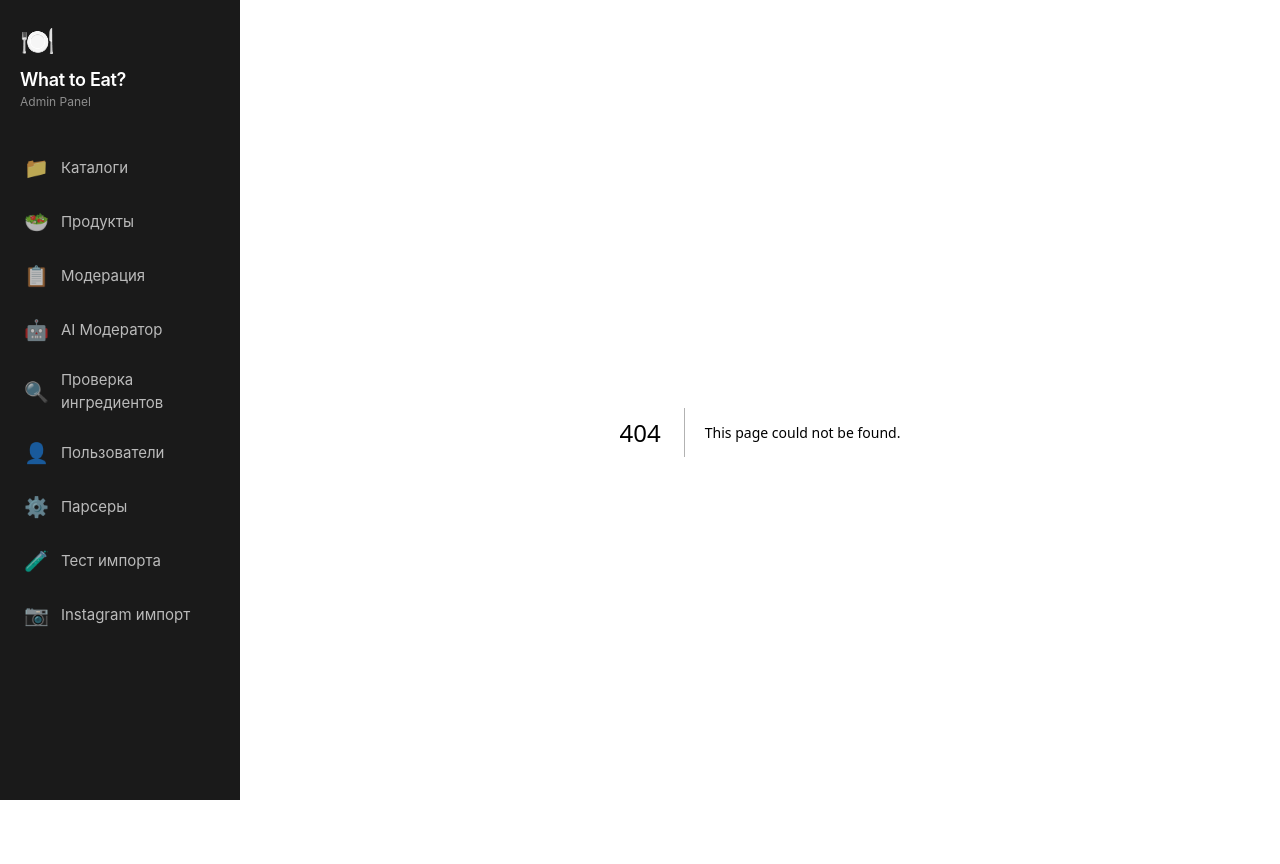
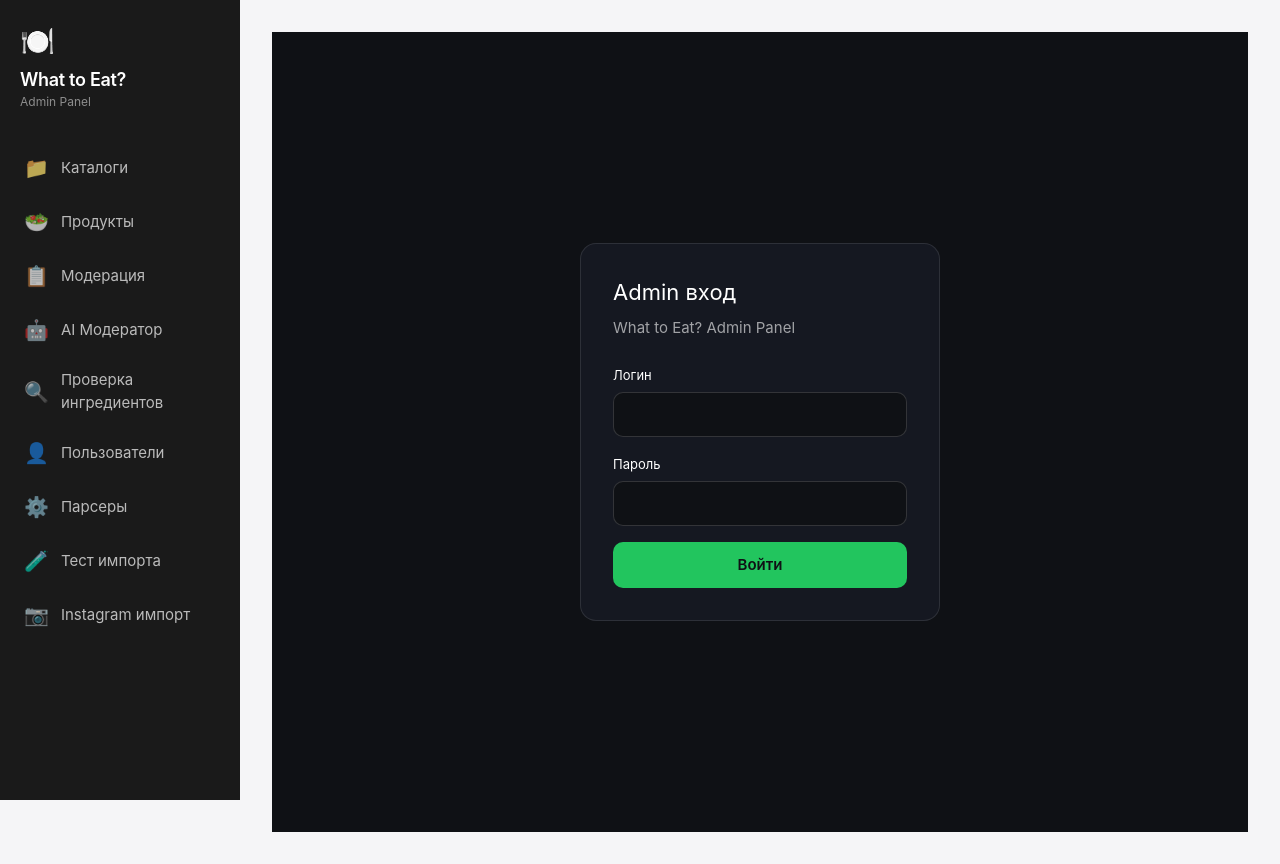
Before and after one commit to dev-bsvit/what-to-eat-admin, a Next.js app: page /login in a window 1280 px wide. Before the commit this address had no page. Built offline with nearby package versions, Linux system fonts and the light colour scheme.

Commit message:
Add login page and cookie auth

```diff
--- /dev/null
+++ b/src/app/api/login/route.ts
@@ -0,0 +1,26 @@
+import { NextResponse } from "next/server";
+
+export async function POST(request: Request) {
+  const { username, password } = await request.json();
+
+  const user = process.env.ADMIN_USER;
+  const pass = process.env.ADMIN_PASS;
+
+  if (!user || !pass) {
+    return NextResponse.json({ error: "Admin credentials not configured" }, { status: 500 });
+  }
+
+  if (username !== user || password !== pass) {
+    return NextResponse.json({ error: "Invalid credentials" }, { status: 401 });
+  }
+
+  const token = btoa(`${user}:${pass}`);
+  const response = NextResponse.json({ ok: true });
+  response.cookies.set("admin_auth", token, {
+    httpOnly: true,
+    secure: process.env.NODE_ENV === "production",
+    sameSite: "lax",
+    path: "/",
+  });
+  return response;
+}
--- /dev/null
+++ b/src/app/api/logout/route.ts
@@ -0,0 +1,13 @@
+import { NextResponse } from "next/server";
+
+export async function POST() {
+  const response = NextResponse.json({ ok: true });
+  response.cookies.set("admin_auth", "", {
+    httpOnly: true,
+    secure: process.env.NODE_ENV === "production",
+    sameSite: "lax",
+    path: "/",
+    maxAge: 0,
+  });
+  return response;
+}
--- /dev/null
+++ b/src/app/login/page.tsx
@@ -0,0 +1,125 @@
+"use client";
+
+import { useState } from "react";
+import { useRouter } from "next/navigation";
+
+export default function LoginPage() {
+  const router = useRouter();
+  const [username, setUsername] = useState("");
+  const [password, setPassword] = useState("");
+  const [error, setError] = useState<string | null>(null);
+  const [loading, setLoading] = useState(false);
+
+  const handleSubmit = async (event: React.FormEvent) => {
+    event.preventDefault();
+    setError(null);
+    setLoading(true);
+
+    try {
+      const response = await fetch("/api/login", {
+        method: "POST",
+        headers: { "Content-Type": "application/json" },
+        body: JSON.stringify({ username, password }),
+      });
+
+      if (!response.ok) {
+        const data = await response.json().catch(() => ({}));
+        setError(data.error || "Неверный логин или пароль");
+        return;
+      }
+
+      router.push("/");
+    } finally {
+      setLoading(false);
+    }
+  };
+
+  return (
+    <div
+      style={{
+        minHeight: "100vh",
+        display: "flex",
+        alignItems: "center",
+        justifyContent: "center",
+        background: "#0f1115",
+        padding: "24px",
+      }}
+    >
+      <form
+        onSubmit={handleSubmit}
+        style={{
+          width: "100%",
+          maxWidth: "360px",
+          background: "#151821",
+          padding: "32px",
+          borderRadius: "16px",
+          border: "1px solid rgba(255,255,255,0.1)",
+        }}
+      >
+        <h1 style={{ color: "#fff", fontSize: "22px", marginBottom: "8px" }}>
+          Admin вход
+        </h1>
+        <p style={{ color: "rgba(255,255,255,0.6)", marginBottom: "24px" }}>
+          What to Eat? Admin Panel
+        </p>
+
+        <label style={{ color: "#fff", fontSize: "13px" }}>Логин</label>
+        <input
+          type="text"
+          value={username}
+          onChange={(e) => setUsername(e.target.value)}
+          style={{
+            width: "100%",
+            padding: "10px 12px",
+            marginTop: "6px",
+            marginBottom: "16px",
+            borderRadius: "10px",
+            border: "1px solid rgba(255,255,255,0.15)",
+            background: "#0f1115",
+            color: "#fff",
+          }}
+        />
+
+        <label style={{ color: "#fff", fontSize: "13px" }}>Пароль</label>
+        <input
+          type="password"
+          value={password}
+          onChange={(e) => setPassword(e.target.value)}
+          style={{
+            width: "100%",
+            padding: "10px 12px",
+            marginTop: "6px",
+            marginBottom: "16px",
+            borderRadius: "10px",
+            border: "1px solid rgba(255,255,255,0.15)",
+            background: "#0f1115",
+            color: "#fff",
+          }}
+        />
+
+        {error && (
+          <div style={{ color: "#fca5a5", fontSize: "13px", marginBottom: "12px" }}>
+            {error}
+          </div>
+        )}
+
+        <button
+          type="submit"
+          disabled={loading || !username || !password}
+          style={{
+            width: "100%",
+            padding: "12px",
+            borderRadius: "10px",
+            border: "none",
+            background: loading ? "#6b7280" : "#22c55e",
+            color: "#0f1115",
+            fontWeight: 600,
+            cursor: loading ? "not-allowed" : "pointer",
+          }}
+        >
+          {loading ? "Входим..." : "Войти"}
+        </button>
+      </form>
+    </div>
+  );
+}
--- a/src/middleware.ts
+++ b/src/middleware.ts
@@ -1,42 +1,40 @@
 import { NextRequest, NextResponse } from "next/server";
 
-const REALM = "What to Eat Admin";
-
-function unauthorized() {
-  return new NextResponse("Authentication required", {
-    status: 401,
-    headers: {
-      "WWW-Authenticate": `Basic realm="${REALM}", charset="UTF-8"`,
-    },
-  });
+function isPublicPath(pathname: string) {
+  if (pathname === "/login" || pathname === "/api/login") {
+    return true;
+  }
+  if (pathname.startsWith("/_next/")) {
+    return true;
+  }
+  return pathname === "/favicon.ico";
 }
 
 export function middleware(request: NextRequest) {
+  const { pathname } = request.nextUrl;
+  if (isPublicPath(pathname)) {
+    return NextResponse.next();
+  }
+
   const user = process.env.ADMIN_USER;
   const pass = process.env.ADMIN_PASS;
   if (!user || !pass) {
-    return unauthorized();
+    return NextResponse.json({ error: "ADMIN_USER or ADMIN_PASS not set" }, { status: 500 });
   }
 
-  const authHeader = request.headers.get("authorization") || "";
-  if (!authHeader.startsWith("Basic ")) {
-    return unauthorized();
+  const expected = btoa(`${user}:${pass}`);
+  const cookie = request.cookies.get("admin_auth")?.value;
+  if (cookie === expected) {
+    return NextResponse.next();
   }
 
-  const base64 = authHeader.slice("Basic ".length).trim();
-  let decoded = "";
-  try {
-    decoded = atob(base64);
-  } catch {
-    return unauthorized();
+  if (pathname.startsWith("/api/")) {
+    return NextResponse.json({ error: "Unauthorized" }, { status: 401 });
   }
 
-  const [incomingUser, incomingPass] = decoded.split(":");
-  if (incomingUser !== user || incomingPass !== pass) {
-    return unauthorized();
-  }
-
-  return NextResponse.next();
+  const loginUrl = request.nextUrl.clone();
+  loginUrl.pathname = "/login";
+  return NextResponse.redirect(loginUrl);
 }
 
 export const config = {
```
